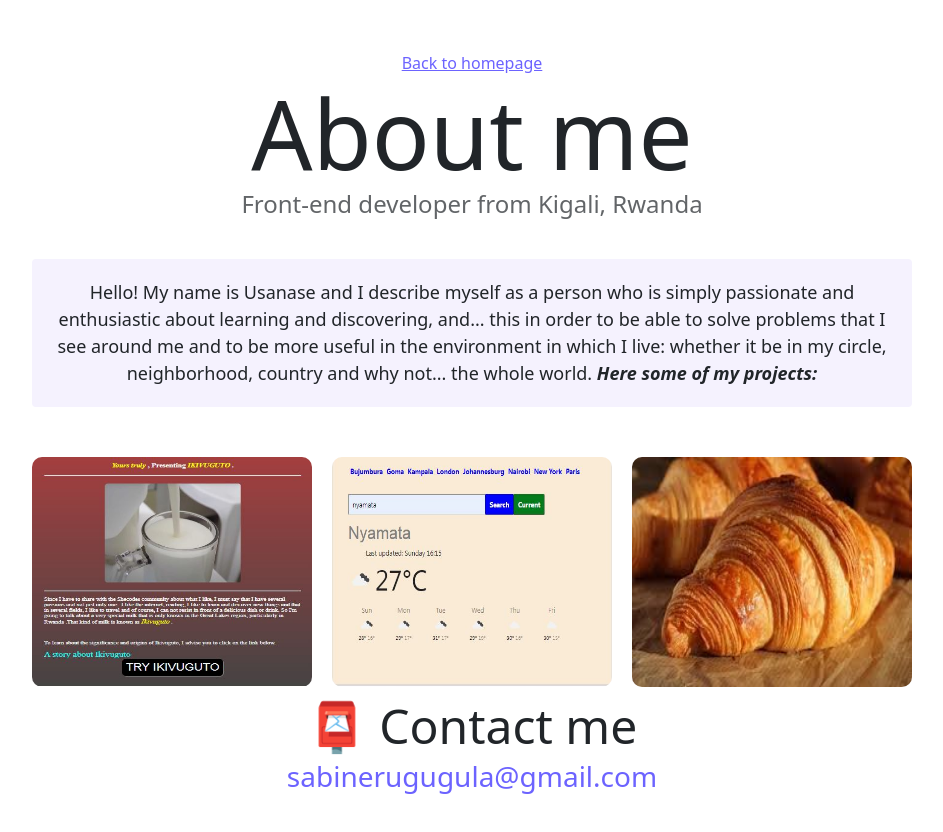
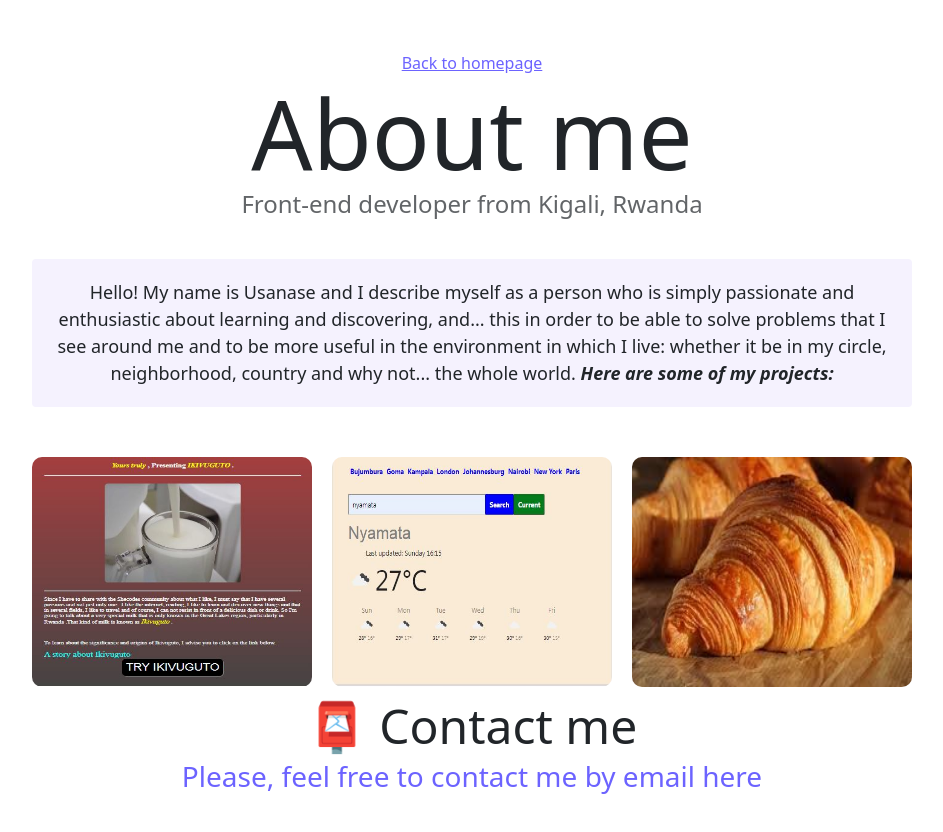
Before and after one commit to usanCode/my_sheCodes_portofolio, a website: page about.html in a window 1280 px wide. Shown: the whole page, without its empty margins (168-1111 px from the left). Drawn offline with nearby package versions, Linux system fonts and the light colour scheme.

Commit message:
README: styling the file.

```diff
--- a/about.html
+++ b/about.html
@@ -31,7 +31,7 @@
         that I see around me and to be more useful in the environment
         in which I live: whether it be in my circle, neighborhood,
         country and why not... the whole world.
-        <b><i>Here some of my projects:</i></b>
+        <b><i>Here are some of my projects:</i></b>
 
       </p>
 
@@ -56,7 +56,7 @@
     <div id="Contact">
       <h2>📮 Contact me</h2>
       <a href="mailto:sabinerugugula@gmail.com" class="email-link">
-        sabinerugugula@gmail.com
+        Please, feel free to contact me by email here
       </a>
     </div>
   </body>
```
Also changed, not shown: README.md.
